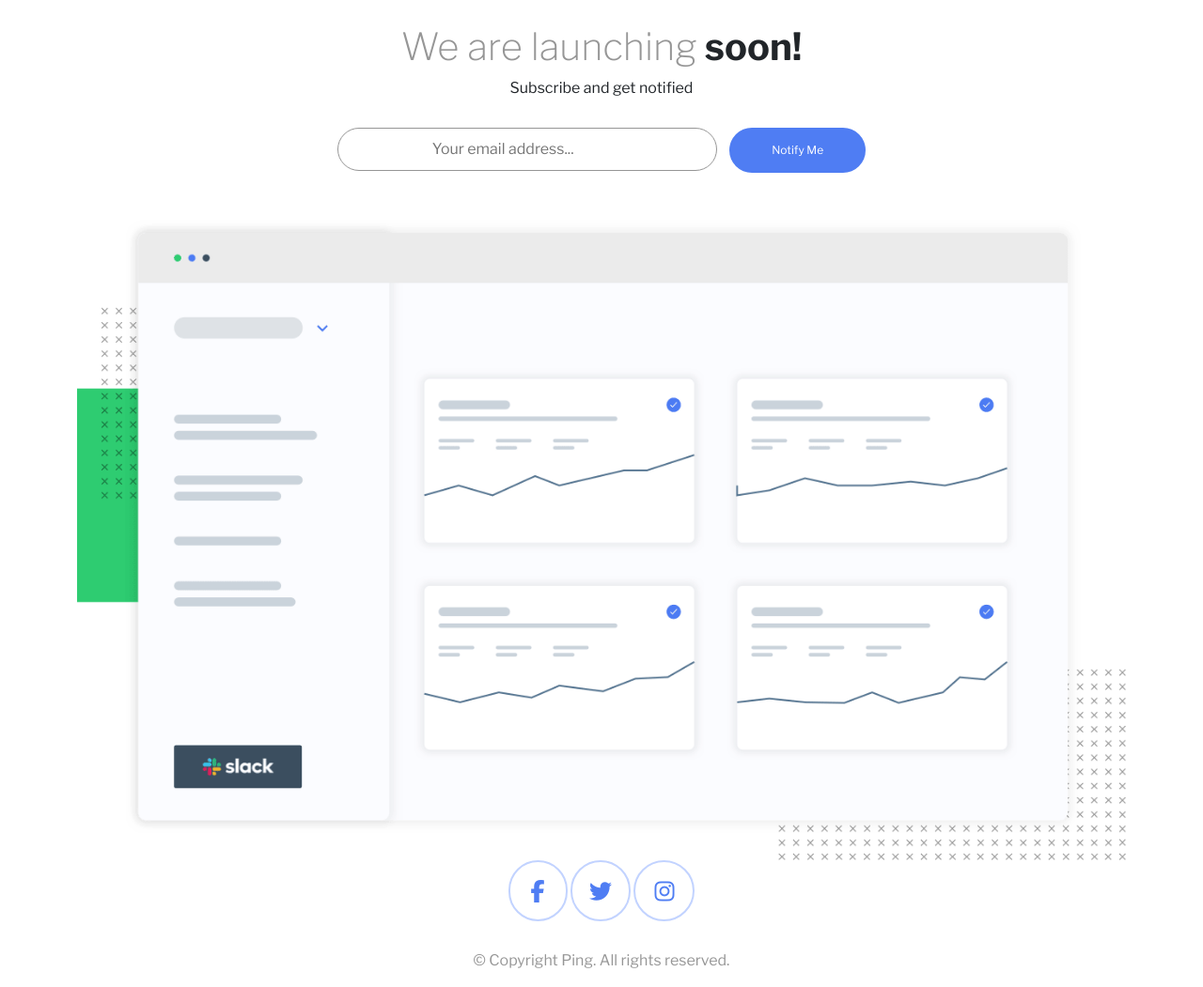
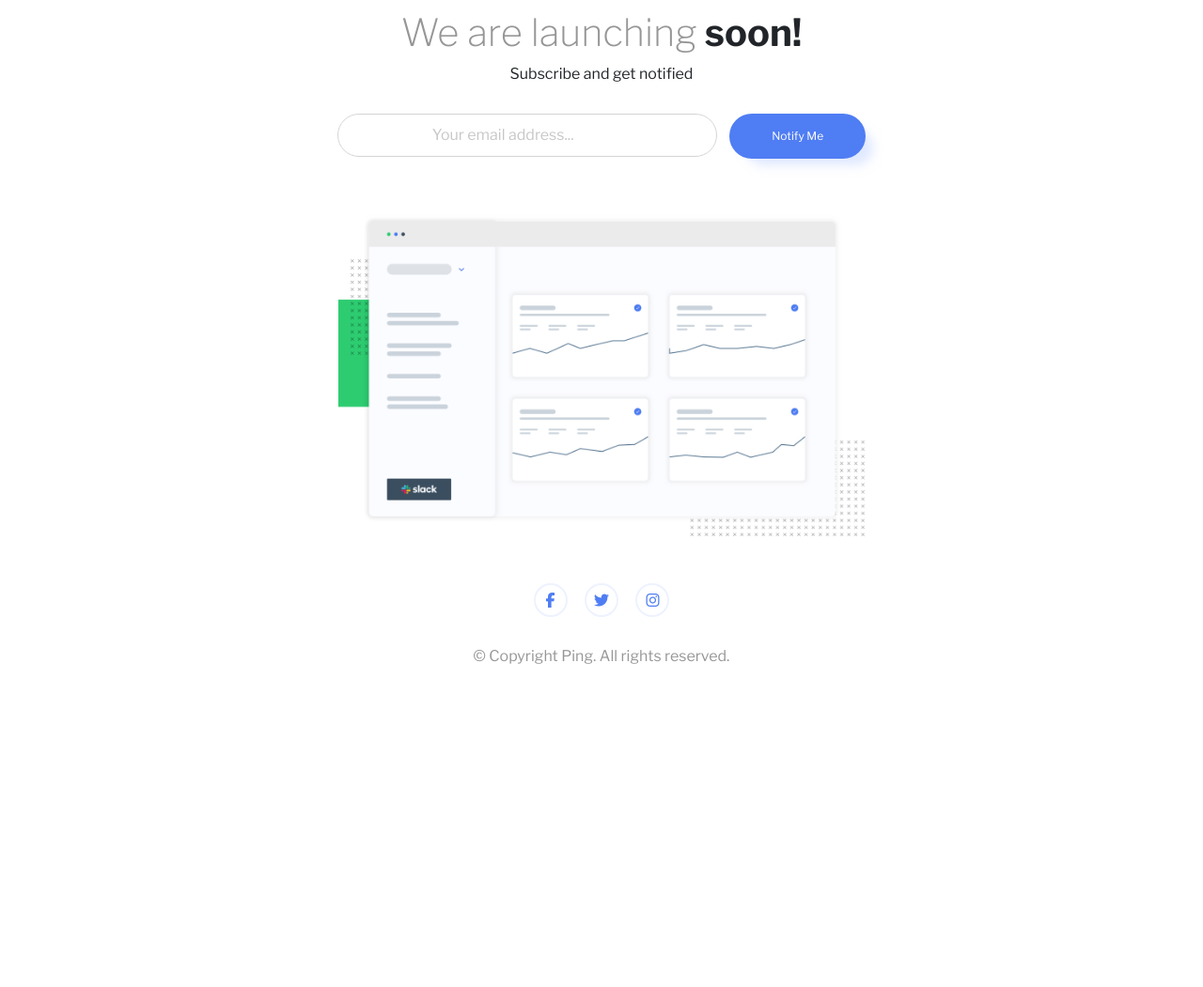
Before and after one commit to KollerJacq/ping-coming-soon-page, a plain HTML site: page index.html in a window 1280 px wide. Shown: the part 100-1151 px from the top of the page at 94% size. After the commit the page ends 827 px from the top, so only its background shows below. Drawn offline with nearby package versions, Linux system fonts and the light colour scheme.

Commit message:
added the css

```diff
--- a/index.html
+++ b/index.html
@@ -26,6 +26,11 @@
       src="https://kit.fontawesome.com/c80d0d4ec4.js"
       crossorigin="anonymous"
     ></script>
+    <script
+      src="https://cdn.jsdelivr.net/npm/bootstrap@5.3.2/dist/js/bootstrap.bundle.min.js"
+      integrity="sha384-C6RzsynM9kWDrMNeT87bh95OGNyZPhcTNXj1NW7RuBCsyN/o0jlpcV8Qyq46cDfL"
+      crossorigin="anonymous"
+    ></script>
     <link rel="stylesheet" href="style.css" />
     <title>Frontend Mentor | Ping coming soon page</title>
 
@@ -41,18 +46,31 @@
     </style>
   </head>
   <body>
-    <div class="container">
+    <main class="container">
       <img src="images/logo.svg" alt="" class="logo" />
       <h1><span class="light">We are launching</span> soon!</h1>
       <p class="sub-header">Subscribe and get notified</p>
       <div class="input-section">
-        <input type="text" name="" id="" placeholder="Your email address..." />
+        <input
+          type="email"
+          name=""
+          id="input"
+          class="input"
+          placeholder="Your email address..."
+          pattern="[a-z0-9._%+-]+@[a-z0-9.-]+\.[a-z]{2,4}$"
+          required
+        />
         <button class="btn">Notify Me</button>
       </div>
-      <img src="images/illustration-dashboard.png" alt="" class="img-fluid" />
-      <i class="icon-f fa-brands fa-facebook-f fa-xl"></i>
-      <i class="icon-t fa-brands fa-twitter fa-xl"></i>
-      <i class="icon-i fa-brands fa-instagram fa-xl"></i><br />
+      <p class="invalid hidden">Please provide a valid email address</p>
+      <img
+        src="images/illustration-dashboard.png"
+        alt=""
+        class="img-fluid picture"
+      /><br />
+      <i class="icon-f fa-brands fa-facebook-f fa-l"></i>
+      <i class="icon-t fa-brands fa-twitter fa-l"></i>
+      <i class="icon-i fa-brands fa-instagram fa-l"></i><br />
       <p class="copyright">&copy; Copyright Ping. All rights reserved.</p>
 
       <!--<footer>
@@ -63,6 +81,7 @@
           >. Coded by <a href="#">Your Name Here</a>.
         </p>
       </footer>-->
-    </div>
+    </main>
   </body>
+  <script src="script.js"></script>
 </html>
--- /dev/null
+++ b/script.js
@@ -0,0 +1,3 @@
+const input = document.querySelector(".input");
+const button = document.querySelector(".btn");
+const invalidMessage = document.querySelector("invalid");
--- a/style.css
+++ b/style.css
@@ -10,26 +10,38 @@ body {
   color: hsl(223, 87%, 63%);
 }
 .icon-f {
-  border: 2px solid hsl(223, 100%, 88%);
-  padding: 30px 22px;
+  border: 2px solid hsl(223, 100%, 88%, 0.3);
+  padding: 8px 11px;
+  border-radius: 50px;
+  margin-right: 15px;
+}
+.icon-t {
+  border: 2px solid hsl(223, 100%, 88%, 0.3);
+  padding: 8px 8px;
   border-radius: 50px;
 }
-.icon-t {
-  border: 2px solid hsl(223, 100%, 88%);
-  padding: 30px 18px;
+
+.icon-i {
+  border: 2px solid hsl(223, 100%, 88%, 0.3);
+  padding: 8px 9px;
   border-radius: 50px;
+  margin-left: 15px;
 }
-.icon-i {
-  border: 2px solid hsl(223, 100%, 88%);
-  padding: 30px 20px;
-  border-radius: 50px;
+.icon-t:hover,
+.icon-f:hover,
+.icon-i:hover {
+  cursor: pointer;
+  background-color: hsl(223, 87%, 63%);
+  color: #fff;
+  border-color: hsl(223, 87%, 63%);
 }
 .copyright {
   color: hsl(0, 0%, 59%);
   margin-top: 30px;
 }
 .logo {
-  margin: 60px 0 40px;
+  margin: 60px 0 30px;
+  width: 70px;
 }
 .light {
   color: hsl(0, 0%, 59%);
@@ -45,16 +57,41 @@ h1 {
   padding: 15px 45px;
   color: #fff;
   font-size: 12px;
+  box-shadow: 13px 12px 11px -5px hsl(223, 100%, 88%, 0.5);
+}
+.btn:hover {
+  background-color: hsl(223, 100%, 88%);
+  cursor: pointer;
+  color: #fff;
 }
 input {
   border: 1px solid hsl(0, 0%, 59%);
+  opacity: 0.4;
   border-radius: 25px;
   padding: 10px 100px;
   margin-right: 10px;
 }
 .input-section {
-  margin-bottom: 50px;
+  margin-bottom: 60px;
 }
 .sub-header {
   margin-bottom: 30px;
 }
+.picture {
+  width: 560px;
+  margin-bottom: 50px;
+}
+.invalid {
+  display: flex;
+  color: tomato;
+  font-size: 10px;
+  position: relative;
+  top: -60px;
+  left: 210px;
+}
+.invalid-input {
+  border: 1px solid tomato;
+}
+.hidden {
+  display: none;
+}
```
